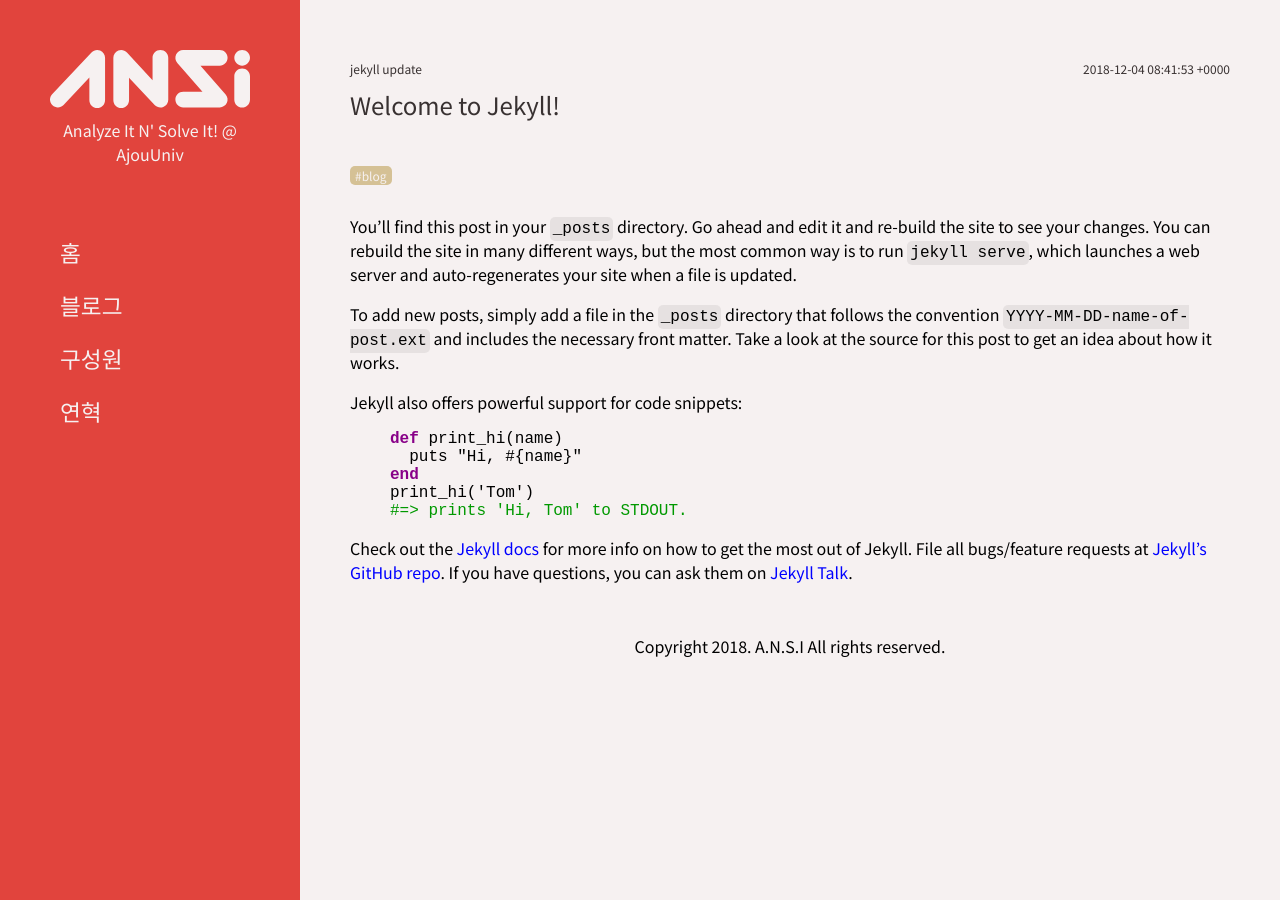
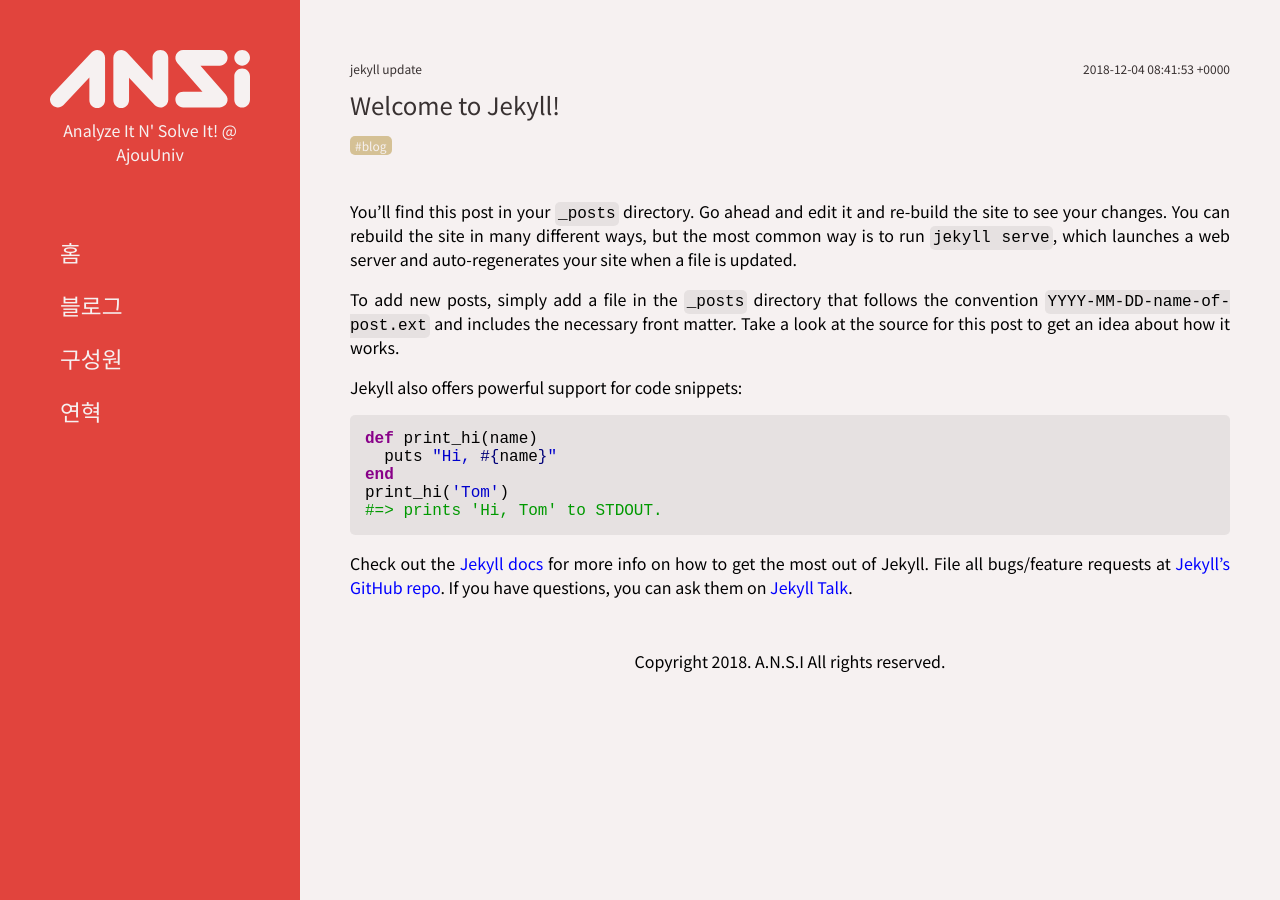
Before and after one commit to kdy2000/foransi.github.io, a Jekyll site: the page built from _posts/2018-12-04-welcome-to-jekyll.markdown, in a window 1280 px wide. Built offline with Jekyll 4.4.1, drawn with Linux system fonts in a browser that asks for light colours; some web fonts are replaced.

Commit message:
Updated css to make better look in mobile web

```diff
--- a/css/style.css
+++ b/css/style.css
@@ -60,6 +60,9 @@
 	main > div#banner {
 		font-size: 40pt;
 	}
+	html main > .component {
+		margin: 25px;
+	}
 
 	#categories {
 		text-align: center;
@@ -71,7 +74,14 @@
 	ul#categories li {
 		font-size: 15px;
 		display: inline-block;
-		padding-right: 40px;
+		padding: 10px 20px;
+		text-align: center;
+	}
+	ul#categories li:hover a {
+		color: var(--ansi-black);
+		left: 0px;
+		bottom: 10px;
+		transition: color 0.2s, bottom 0.2s;
 	}
 
 	div#introduction section {
@@ -139,6 +149,7 @@
 #categories li a {
 	position: relative;
 	left: 0px;
+	bottom: 0px;
 }
 #categories li:hover {
 	background-color: var(--ansi-white);
@@ -224,6 +235,12 @@
 	margin: 30px 0;
 }
 
+.post_header::after {
+	display: block;
+	content: "";
+	clear: both;
+}
+
 .post_categories {
 	float: left;
 	margin: 10px 0;
@@ -248,13 +265,16 @@
 }
 
 .post_author {
+	clear: both;
 	float: right;
 	margin: 15px 0;
+	margin-top: 0;
 }
 
 .post_tags {
-	clear: both;
+	float: left;
 	margin: 15px 0;
+	margin-top: 0;
 }
 
 .post_tag {
@@ -276,7 +296,17 @@
 .post_content h1 {
 	font-size: 27px;
 }
+.post_content p {
+	text-align: justify;
+}
 
+figure.highlight {
+	background-color: #00000011;
+	border-radius: 5px;
+	margin: 0;
+	padding: 15px;
+	overflow-x: auto;
+}
 .highlighter-rouge {
 	background-color: #00000011;
 	border-radius: 5px;
@@ -304,8 +334,11 @@
 code .c1 {
 	color: #009900;
 }
-code .s, code .se {
+code .s, code .se, code .s2, code .s1 {
 	color: #0000cc;
+}
+code .si {
+	color: #000077;
 }
 
 .paginator {
```
